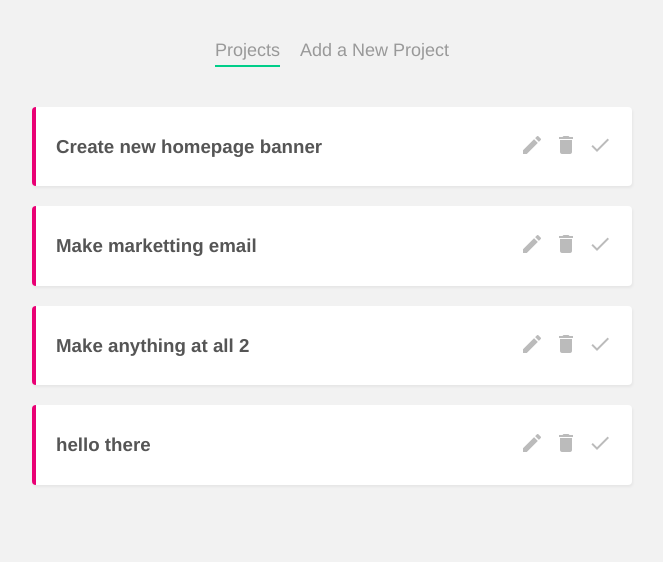
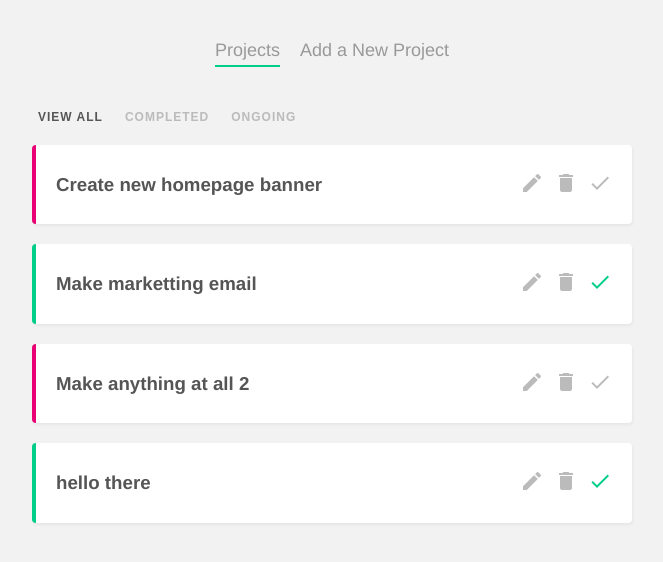
Before and after one commit to richardingwe/vue-project-planner, a Vue app: page / in a window 1280 px wide. Shown: the top 562 px of the page, without its empty margins (308-971 px from the left). Built offline with nearby package versions, Linux system fonts and the light colour scheme; data requests are answered from the project's data file.

Commit message:
done with filtered project

```diff
--- a/data/db.json
+++ b/data/db.json
@@ -10,7 +10,7 @@
       "id": 2,
       "title": "Make marketting email",
       "details": "Lorem ipsum",
-      "complete": false
+      "complete": true
     },
     {
       "id": 3,
@@ -21,7 +21,7 @@
     {
       "title": "hello there",
       "details": "hi there",
-      "complete": false,
+      "complete": true,
       "id": 3468
     }
   ]
--- /dev/null
+++ b/src/components/FilterNav.vue
@@ -0,0 +1,48 @@
+<template>
+	<nav class="filter-nav">
+		<button @click="updateFilter('all')" :class="{ active: current === 'all' }">
+			View all
+		</button>
+		<button
+			@click="updateFilter('completed')"
+			:class="{ active: current === 'completed' }"
+		>
+			Completed
+		</button>
+		<button
+			@click="updateFilter('ongoing')"
+			:class="{ active: current === 'ongoing' }"
+		>
+			Ongoing
+		</button>
+	</nav>
+</template>
+
+<script>
+	export default {
+		props: ['current'],
+		methods: {
+			updateFilter(by) {
+				this.$emit('filterChange', by);
+			},
+		},
+	};
+</script>
+
+<style>
+	.filter-nav button {
+		background: none;
+		border: none;
+		color: #bbb;
+		outline: none;
+		font-size: 12px;
+		text-transform: uppercase;
+		margin-right: 10px;
+		letter-spacing: 1px;
+		font-weight: bold;
+		cursor: pointer;
+	}
+	.filter-nav button.active {
+		color: #555;
+	}
+</style>
--- a/src/views/Home.vue
+++ b/src/views/Home.vue
@@ -1,7 +1,8 @@
 <template>
 	<div class="home">
+		<FilterNav @filterChange="current = $event" :current="current" />
 		<div v-if="projects.length">
-			<div v-for="project in projects" :key="project.id">
+			<div v-for="project in filteredProjects" :key="project.id">
 				<SingleProject
 					:project="project"
 					@complete="handleComplete"
@@ -14,12 +15,15 @@
 
 <script>
 	import SingleProject from '../components/SingleProject.vue';
+	import FilterNav from '../components/FilterNav.vue';
+
 	export default {
 		name: 'Home',
-		components: { SingleProject },
+		components: { SingleProject, FilterNav },
 		data() {
 			return {
 				projects: [],
+				current: 'all',
 			};
 		},
 		async mounted() {
@@ -40,5 +44,16 @@
 				p.complete = !p.complete;
 			},
 		},
+		computed: {
+			filteredProjects() {
+				if (this.current === 'completed') {
+					return this.projects.filter((project) => project.complete);
+				}
+				if (this.current === 'ongoing') {
+					return this.projects.filter((project) => !project.complete);
+				}
+				return this.projects;
+			},
+		},
 	};
 </script>
```
